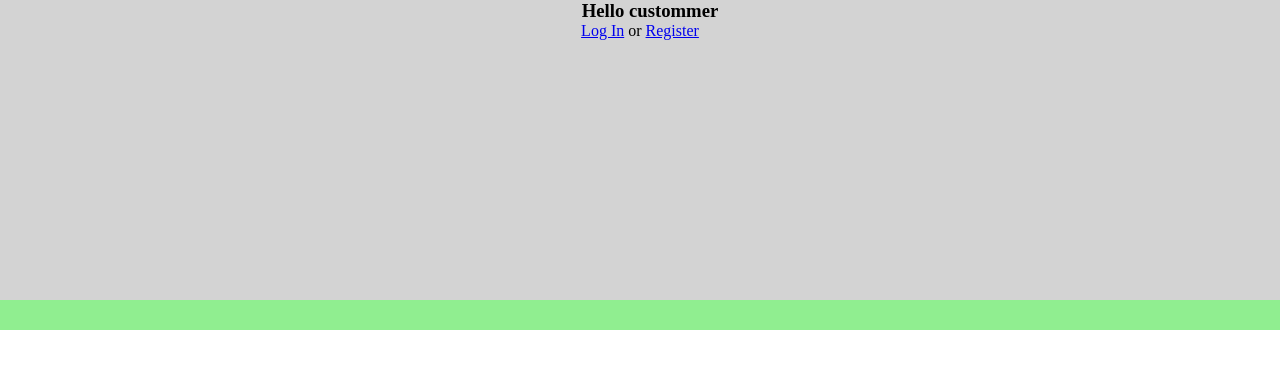
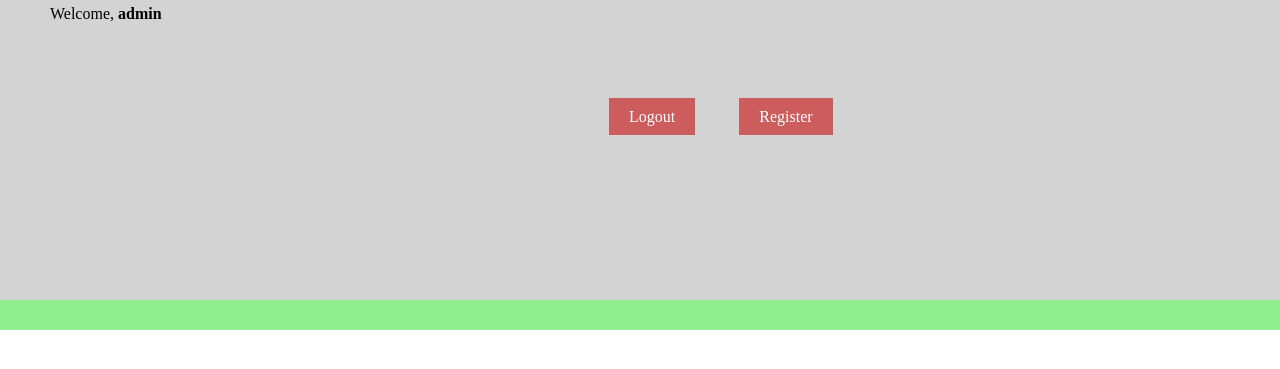
Before and after one commit to NguyenThienLocVN/loginphp, a PHP site: page / in a window 1280 px wide. Shown: the part 30-399 px from the top of the page. Run offline with PHP 8.4, Linux system fonts and the light colour scheme; a user stored in the database is signed in.

Commit message:
Complete login save cookie (username, password). Thinking more about security.

```diff
--- a/css/style.css
+++ b/css/style.css
@@ -13,11 +13,26 @@ header{
     background: orange;
     /*  */
 }
+form{
+    display: block;
+    width: 200px;
+    margin: auto;
+}
 .welcome, .back{
     margin: 0;
     padding: 5px 0 0 50px;
     float: left;
     text-decoration: none;
+}
+.button-action{
+    text-decoration: none;
+    color: #fff;
+    background: indianred;
+    padding: 10px 20px;
+    margin: 20px;
+    cursor: pointer;
+    position: relative;
+    top: 30%;
 }
 .logout{
     margin: 0;
@@ -31,6 +46,7 @@ header{
     height: 300px;
     background: lightgrey;
     text-align: center;
+    position: relative;
 }
 .remember{
     margin: 10px;
--- a/index.php
+++ b/index.php
@@ -1,4 +1,5 @@
 <?php session_start();
+
 ?>
 
 <!DOCTYPE html>
@@ -16,7 +17,14 @@
 
         </header>
         <div class="content">
-            <h3 style="margin:0 0 0 20px;">Hello custommer</h3> <a href="login.php">Log In</a> or <a href="reg.php">Register</a>
+        <?php include('app/loginAction.php') ?>
+        <?php if(isset($_COOKIE['remember_name'])){ echo "<p class='welcome'>Welcome, <b>".$_SESSION['username']."</b></p><br>"; } ?>
+        <?php if(isset($_COOKIE['remember_name']) || $_SESSION['loginStatus'] == 1) {?>
+            <a href='logout.php' class="button-action">Logout</a>
+        <?php } else { ?>
+            <a href='login.php' class="button-action">Login</a>
+        <?php } ?>
+        <a href="reg.php" class="button-action">Register</a>
         </div>
         <footer>
 
--- a/login.php
+++ b/login.php
@@ -19,9 +19,9 @@
             <h1 style="margin:0;padding: 20px;">PLEASE LOGIN FORM BELOW</h1>
             <?php include 'app/loginAction.php'; ?>
             <form action='' method='post'>
-                <input type='text' name='username' class="username"  placeholder="Username" value="<?php if(isset($_COOKIE['member_name'])){ echo $_COOKIE['member_name']; }  ?>" /><br />
-                <input type='password' name='password' class="password" placeholder="Password" value="<?php if(isset($_COOKIE['member_pass'])){ echo $_COOKIE['member_pass']; } ?>" /><br />
-                <input type="checkbox" name="remember" class="remember" <?php if(isset($_COOKIE["member_login"])) { ?> checked <?php } ?> > Remember me <br>
+                <input type='text' name='username' class="username"  placeholder="Username" value="<?php if(isset($_COOKIE['remember_name'])){ echo $_COOKIE['remember_name']; }  ?>" /><br />
+                <input type='password' name='password' class="password" placeholder="Password" value="<?php if(isset($_COOKIE['remember_pass'])){ echo $_COOKIE['remember_pass']; } ?>" /><br />
+                <input type="checkbox" name="remember" class="remember" <?php if(isset($_COOKIE["remember"])) { ?> checked <?php } ?> > Remember me <br>
                 <input type="submit" class="btn-login" name='ok' value='Log In' />
 
                 <p style="color:red;"> <?php echo $_SESSION['error'] ?> </p>
```
Also changed, not shown: app/loginAction.php (+20 -23 lines), reg.php (+42 -0 lines), role/admin.php (deleted, +0 -32 lines), role/user.php (deleted, +0 -32 lines), app/regAction.php (added).
